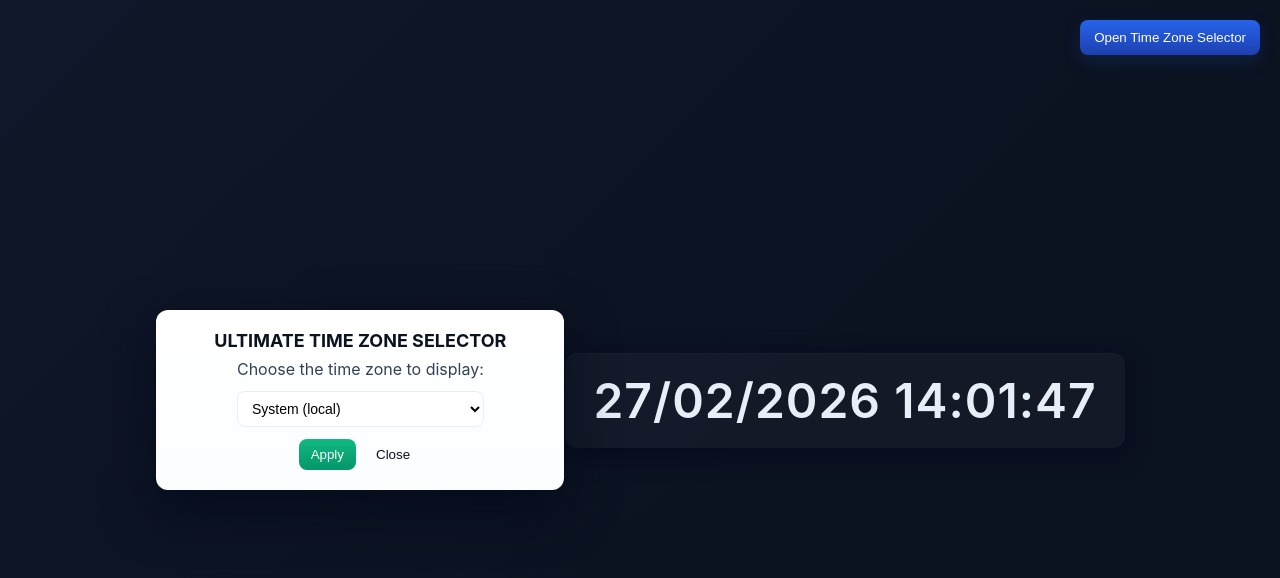
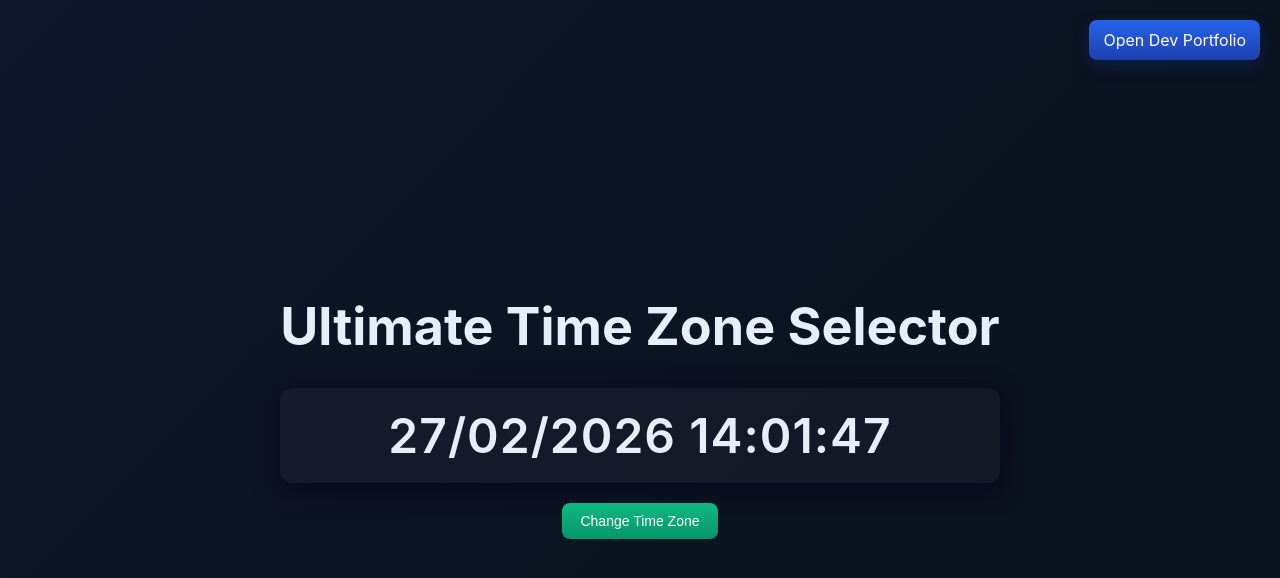
Before and after one commit to MatsuCode/Ultimate-Time-Zone-Selector, a website: page index.html in a window 1280 px wide. Drawn offline with nearby package versions, Linux system fonts and the light colour scheme.

Commit message:
v2
Design remade

```diff
--- a/app.js
+++ b/app.js
@@ -1,64 +1,66 @@
-document.addEventListener('DOMContentLoaded', () => {
-    // 1. Inicializa o MicroModal (Certifique-se que o id no HTML é modal-1)
-    // O erro "MicroModal is not defined" parará de ocorrer com o CDN no HTML.
-    if (typeof MicroModal !== 'undefined') {
-        MicroModal.init({
-            onClose: modal => console.info(`${modal.id} fechado`),
-            openTrigger: 'data-micromodal-trigger',
-            closeTrigger: 'data-micromodal-close',
-            disableScroll: true
-        });
-    }
+document.addEventListener("DOMContentLoaded", () => {
 
-    // 2. Extensão do Day.js (Importante: a ordem no HTML garante que esses objetos existam aqui)
-    if (window.dayjs_plugin_utc) dayjs.extend(window.dayjs_plugin_utc);
-    if (window.dayjs_plugin_timezone) dayjs.extend(window.dayjs_plugin_timezone);
+    // Plugins do DayJS
+    dayjs.extend(window.dayjs_plugin_utc);
+    dayjs.extend(window.dayjs_plugin_timezone);
 
-    const TZ_KEY = 'preferredTimezone';
-    const defaultTZ = 'local';
+    const TZ_KEY = "preferredTimezone";
+    const defaultTZ = "local";
 
-    const tzSelect = document.getElementById('timezone-select');
-    const applyBtn = document.getElementById('apply-tz');
-    const clockElement = document.getElementById('clock');
+    const modal = document.getElementById("tz-modal");
+    const openBtn = document.getElementById("open-modal");
+    const closeBtn = document.getElementById("close-modal");
+    const applyBtn = document.getElementById("apply-tz");
+    const tzSelect = document.getElementById("timezone-select");
+    const clockElement = document.getElementById("clock");
 
-    // 3. Configuração Inicial do Select
-    if (tzSelect) {
-        const saved = localStorage.getItem(TZ_KEY) || defaultTZ;
-        tzSelect.value = saved;
-    }
+    // Carregar timezone salva
+    const savedTZ = localStorage.getItem(TZ_KEY) || defaultTZ;
+    tzSelect.value = savedTZ;
 
-    // 4. Função do Relógio (Otimizada)
     function atualizarRelogio() {
-        if (!clockElement) return;
-
         const tz = localStorage.getItem(TZ_KEY) || defaultTZ;
         let now;
 
         try {
-            if (tz === 'local') {
+            if (tz === "local") {
                 now = dayjs();
             } else {
-                // dayjs.tz é fornecido pelo plugin de timezone
                 now = dayjs().tz(tz);
             }
 
-            clockElement.innerText = now.format('DD/MM/YYYY HH:mm:ss');
-        } catch (e) {
-            console.error("Erro ao processar fuso horário:", e);
-            clockElement.innerText = dayjs().format('DD/MM/YYYY HH:mm:ss');
+            clockElement.innerText = now.format("DD/MM/YYYY HH:mm:ss");
+
+        } catch (err) {
+            console.error("Erro timezone:", err);
+            clockElement.innerText = dayjs().format("DD/MM/YYYY HH:mm:ss");
         }
     }
 
-    // 5. Evento de Clique
-    if (applyBtn && tzSelect) {
-        applyBtn.addEventListener('click', () => {
-            localStorage.setItem(TZ_KEY, tzSelect.value);
-            atualizarRelogio();
-            // O MicroModal fecha automaticamente devido ao atributo data-micromodal-close no HTML
-        });
-    }
+    // Abrir modal
+    openBtn.addEventListener("click", () => {
+        modal.classList.add("active");
+    });
 
-    // 6. Loop do Relógio
+    // Fechar modal
+    closeBtn.addEventListener("click", () => {
+        modal.classList.remove("active");
+    });
+
+    // Aplicar timezone
+    applyBtn.addEventListener("click", () => {
+        localStorage.setItem(TZ_KEY, tzSelect.value);
+        atualizarRelogio();
+        modal.classList.remove("active");
+    });
+
+    // Fechar clicando fora
+    modal.addEventListener("click", (e) => {
+        if (e.target === modal) {
+            modal.classList.remove("active");
+        }
+    });
+
     atualizarRelogio();
     setInterval(atualizarRelogio, 1000);
 });
--- a/index.html
+++ b/index.html
@@ -3,21 +3,32 @@
 <head>
     <meta charset="UTF-8">
     <meta name="viewport" content="width=device-width, initial-scale=1.0">
-    <title>What Time Is It?</title>
+    <title>Ultimate Time Zone Selector</title>
     <link rel="stylesheet" href="style.css">
 </head>
 <body>
 
-    <button data-micromodal-trigger="modal-1">Open Time Zone Selector</button>
+    <!-- Botão Portfólio (canto superior direito) -->
+    <a href="https://matsucode.me" target="_blank" class="dev-button">
+        Open Dev Portfolio
+    </a>
 
-    <div class="micromodal-slide" id="modal-1" aria-hidden="true">
-        <div class="modal__overlay" tabindex="-1" data-micromodal-close>
-            <div class="modal__container" role="dialog" aria-modal="true" aria-labelledby="modal-1-title">
-                <header class="modal__header">
-                    <h2 id="modal-1-title">ULTIMATE TIME ZONE SELECTOR</h2>
-                </header>
-                <main class="modal__content">
-                    <p>Choose the time zone to display:</p>
+    <!-- Conteúdo Central -->
+    <div class="main-container">
+        <h1 class="main-title">Ultimate Time Zone Selector</h1>
+
+        <div id="clock"></div>
+
+        <button id="open-modal" class="tz-button">
+            Change Time Zone
+        </button>
+    </div>
+
+    <!-- Modal -->
+    <div class="modal" id="tz-modal">
+        <div class="modal-content">
+            <h2>Select Time Zone</h2>
+
             <select id="timezone-select">
                 <option value="local">System (local)</option>
                 <option value="UTC">UTC</option>
@@ -29,33 +40,20 @@
                 <option value="Asia/Shanghai">Asia/Shanghai</option>
                 <option value="Australia/Sydney">Australia/Sydney</option>
             </select>
-                </main>
-                <footer class="modal__footer">
+
             <div class="modal-buttons">
-                        <button id="apply-tz" data-micromodal-close>Apply</button>
-                        <button data-micromodal-close aria-label="Close modal">Close</button>
-                    </div>
-                </footer>
+                <button id="apply-tz">Apply</button>
+                <button id="close-modal" class="close-btn">Close</button>
             </div>
         </div>
     </div>
 
-    <div id="clock"></div>
-
+    <!-- DayJS -->
     <script src="https://cdn.jsdelivr.net/npm/dayjs@1/dayjs.min.js"></script>
-
     <script src="https://cdn.jsdelivr.net/npm/dayjs@1/plugin/utc.js"></script>
     <script src="https://cdn.jsdelivr.net/npm/dayjs@1/plugin/timezone.js"></script>
 
-    <script src="https://cdn.jsdelivr.net/npm/micromodal/dist/micromodal.min.js"></script>
-
-    <script src="./app.js"></script>
-
-    <script>
-        // Como estamos usando CDN, precisamos ativar os plugins do Day.js manualmente no topo do seu script ou aqui
-        dayjs.extend(window.dayjs_plugin_utc);
-        dayjs.extend(window.dayjs_plugin_timezone);
-    </script>
+    <script src="app.js"></script>
 
 </body>
 </html>
--- a/style.css
+++ b/style.css
@@ -1,138 +1,133 @@
-/* Basic page layout */
-html,body{
-	height:100%;
-	margin:0;
+html, body {
+    height: 100%;
+    margin: 0;
 }
-body{
-	font-family:Inter, ui-sans-serif, system-ui, -apple-system, 'Segoe UI', Roboto, 'Helvetica Neue', Arial;
-	display:flex;
-	align-items:center;
-	justify-content:center;
-	background: linear-gradient(135deg,#0f172a 0%, #0b1220 60%);
-	color:#e6eef8;
-	-webkit-font-smoothing:antialiased;
-	-moz-osx-font-smoothing:grayscale;
-	padding:24px;
-	box-sizing:border-box;
+
+body {
+    font-family: Inter, ui-sans-serif, system-ui, -apple-system, 'Segoe UI', Roboto;
+    display: flex;
+    align-items: center;
+    justify-content: center;
+    background: linear-gradient(135deg,#0f172a 0%, #0b1220 60%);
+    color: #e6eef8;
+}
+
+/* Container central */
+.main-container {
+    text-align: center;
+}
+
+/* Título grande */
+.main-title {
+    font-size: 52px;
+    margin-bottom: 30px;
+    font-weight: 700;
 }
 
 /* Clock */
-#clock{
-	font-size:48px;
-	font-weight:600;
-	letter-spacing:1px;
-	background:rgba(255,255,255,0.03);
-	padding:18px 28px;
-	border-radius:12px;
-	box-shadow:0 6px 24px rgba(2,6,23,0.6), inset 0 1px 0 rgba(255,255,255,0.02);
-	text-align:center;
-	min-width:320px;
+#clock {
+    font-size: 48px;
+    font-weight: 600;
+    letter-spacing: 1px;
+    background: rgba(255,255,255,0.03);
+    padding: 18px 28px;
+    border-radius: 12px;
+    box-shadow: 0 6px 24px rgba(2,6,23,0.6);
+    min-width: 320px;
+    margin-bottom: 20px;
 }
 
-/* Trigger button */
-[data-micromodal-trigger]{
-	position:fixed;
-	top:20px;
-	right:20px;
-	background:linear-gradient(180deg,#2563eb,#1e40af);
-	color:#fff;
-	border:0;
-	padding:10px 14px;
-	border-radius:8px;
-	cursor:pointer;
-	box-shadow:0 6px 18px rgba(37,99,235,0.18);
-	transition:transform .12s ease, box-shadow .12s ease;
-}
-[data-micromodal-trigger]:hover{transform:translateY(-2px)}
-
-/* Micromodal overlay */
-.modal__overlay{
-	background:rgba(2,6,23,0.6);
-	backdrop-filter:blur(4px);
-	display:flex;
-	flex-direction:column;
-	align-items:center;
-	justify-content:center;
+/* Botão Change Time Zone (agora abaixo do relógio) */
+.tz-button {
+    background: linear-gradient(180deg,#10b981,#059669);
+    color: #fff;
+    border: none;
+    padding: 10px 18px;
+    border-radius: 8px;
+    cursor: pointer;
+    font-size: 14px;
 }
 
-.modal__container{
-	background:linear-gradient(180deg,#fff,#fbfdff);
-	color:#0b1220;
-	border-radius:12px;
-	padding:20px 24px;
-	width:360px;
-	max-width:90%;
-	box-shadow:0 20px 50px rgba(2,6,23,0.6);
-	transform-origin:center center;
-	display:flex;
-	flex-direction:column;
-	align-items:center;
-	text-align:center;
-	animation:modal-pop .28s ease;
+/* Botão Portfólio (agora no topo direito) */
+.dev-button {
+    position: fixed;
+    top: 20px;
+    right: 20px;
+    background: linear-gradient(180deg,#2563eb,#1e40af);
+    color: #fff;
+    padding: 10px 14px;
+    border-radius: 8px;
+    text-decoration: none;
+    box-shadow: 0 6px 18px rgba(37,99,235,0.18);
+    transition: transform .12s ease;
 }
 
-.modal__container h2{margin:0 0 8px 0;font-size:18px}
-.modal__container p{margin:0 0 12px 0;color:#334155}
-
-/* Select and buttons in modal */
-#timezone-select{
-	width:100%;
-	padding:8px 10px;
-	border-radius:8px;
-	border:1px solid #e6eef8;
-	background:#fff;
-	font-size:14px;
-	box-sizing:border-box;
+.dev-button:hover {
+    transform: translateY(-2px);
 }
 
-.modal__container button{
-	cursor:pointer;
-	border-radius:8px;
-	padding:8px 12px;
-	border:0;
+/* Modal */
+.modal {
+    position: fixed;
+    inset: 0;
+    background: rgba(2,6,23,0.7);
+    backdrop-filter: blur(4px);
+    display: none;
+    align-items: center;
+    justify-content: center;
 }
 
-.modal-buttons{
-	width:100%;
-	display:flex;
-	justify-content:flex-end;
-	margin-top:12px;
+.modal.active {
+    display: flex;
 }
 
-#apply-tz{
-	background:linear-gradient(180deg,#10b981,#059669);
-	color:#fff;
-	margin-right:8px;
+.modal-content {
+    background: #ffffff;
+    color: #0b1220;
+    padding: 24px;
+    border-radius: 12px;
+    width: 360px;
+    max-width: 90%;
+    text-align: center;
+    animation: modal-pop .25s ease;
 }
 
-[data-micromodal-close]{
-	background:transparent;
-	color:#0b1220;
-	border:1px solid rgba(11,18,32,0.06);
+#timezone-select {
+    width: 100%;
+    padding: 8px;
+    margin-top: 12px;
+    border-radius: 8px;
 }
 
-/* clock placed below modal container */
-.modal__overlay > #clock {
-	font-size:48px;
-	font-weight:600;
-	letter-spacing:1px;
-	background:rgba(255,255,255,0.03);
-	padding:18px 28px;
-	border-radius:12px;
-	box-shadow:0 6px 24px rgba(2,6,23,0.6), inset 0 1px 0 rgba(255,255,255,0.02);
-	text-align:center;
-	min-width:320px;
-	margin-top:24px;
-	color:#fff;
+.modal-buttons {
+    margin-top: 16px;
+    display: flex;
+    justify-content: space-between;
 }
 
-/* Responsive tweaks */
-@media (max-width:420px){
-	#clock{font-size:28px;min-width:220px;padding:12px}
-	.modal__container{width:92%}
+.modal-buttons button {
+    padding: 8px 12px;
+    border-radius: 8px;
+    border: none;
+    cursor: pointer;
 }
 
-@keyframes modal-pop{
-	0%{transform:scale(0.8);opacity:0}
-	100%{transform:scale(1);opacity:1}
+#apply-tz {
+    background: #10b981;
+    color: white;
 }
+
+.close-btn {
+    background: #e2e8f0;
+}
+
+@keyframes modal-pop {
+    from {
+        transform: scale(0.85);
+        opacity: 0;
+    }
+    to {
+        transform: scale(1);
+        opacity: 1;
+    }
+}
```
Lines whose indentation alone changed are shown as unchanged.
